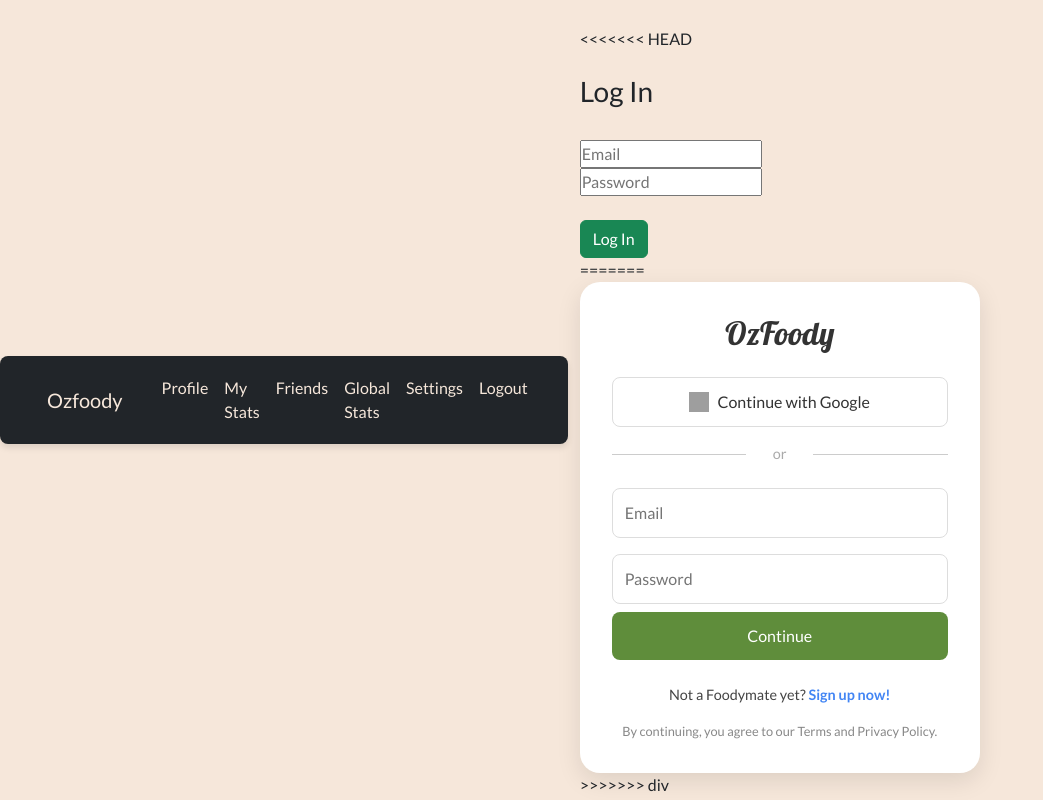
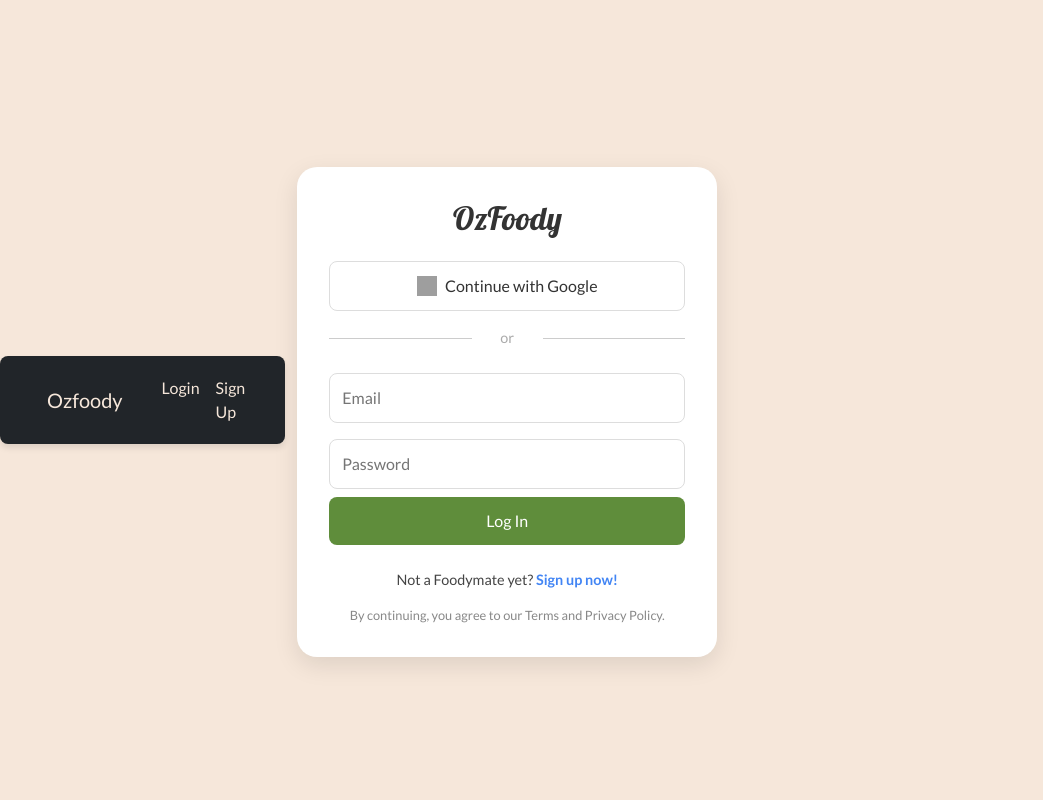
Before and after one commit to IanO7/CITS3403-Group-Project, a Flask app: page /login in a window 1280 px wide. Shown: the whole page, without its empty margins (0-1043 px from the left). Run offline with Flask 3, Linux system fonts and the light colour scheme; grey boxes are pictures that could not be loaded.

Commit message:
Refactor navigation and login/signup forms for improved user experience and functionality

```diff
--- a/app/templates/base.html
+++ b/app/templates/base.html
@@ -22,8 +22,8 @@
             <button class="navbar-toggler" type="button" data-bs-toggle="collapse" data-bs-target="#navbarNav" aria-controls="navbarNav" aria-expanded="false" aria-label="Toggle navigation">
                 <span class="navbar-toggler-icon"></span>
             </button>
-            <div class="collapse navbar-collapse" id="navbarNav">
-                <ul class="navbar-nav">
+            <ul class="navbar-nav ms-auto">
+                {% if session.get('user_id') %}
                   <li class="nav-item">
                       <a class="nav-link {% if request.endpoint == 'views.profile' %}active{% endif %}" href="{{ url_for('views.profile') }}">Profile</a>
                   </li>
@@ -42,8 +42,16 @@
                   <li class="nav-item">
                       <a class="nav-link" href="{{ url_for('auth.logout') }}">Logout</a>
                   </li>
+                {% else %}
+                  <li class="nav-item">
+                      <a class="nav-link" href="{{ url_for('auth.login') }}">Login</a>
+                  </li>
+                  <li class="nav-item">
+                      <a class="nav-link" href="{{ url_for('auth.sign_up') }}">Sign Up</a>
+                  </li>
+                {% endif %}
               </ul>
-            </div>
+
         </div>
     </nav>
     <div class="container mt-4">
--- a/app/templates/login.html
+++ b/app/templates/login.html
@@ -2,50 +2,73 @@
 {% block title %}Log In{% endblock %}
 
 {% block content %}
-<<<<<<< HEAD
-<form method="POST" class="mt-4">
-  <h3>Log In</h3><br>
-  <input name="email"    type="email"    placeholder="Email"    required><br>
-  <input name="password" type="password" placeholder="Password" required><br><br>
-  <button type="submit" class="btn btn-success">Log In</button>
-</form>
-=======
-  <!-- load Lato for body text (base.html already loads Lobster) -->
-  <link
-    href="https://fonts.googleapis.com/css2?family=Lato:wght@400;700&display=swap"
-    rel="stylesheet"
-  >
+<link href="https://fonts.googleapis.com/css2?family=Lato:wght@400;700&display=swap" rel="stylesheet">
 
-  <!-- inline CSS pulled from your standalone login.html -->
+<!-- Inline CSS to enhance the design -->
 <style>
   * {
     box-sizing: border-box;
     margin: 0;
     padding: 0;
   }
+
   body {
-      background: #F6E7DA;
+    background: #f6e7da;
     display: flex;
     justify-content: center;
     align-items: center;
     height: 100vh;
     font-family: 'Lato', sans-serif;
   }
+
   .login-container {
     background: white;
     padding: 2rem;
     border-radius: 1.25rem;
-      box-shadow: 0 8px 24px rgba(0,0,0,0.1);
+    box-shadow: 0 8px 24px rgba(0, 0, 0, 0.1);
     width: 100%;
-      max-width: 400px;
+    max-width: 420px;
     text-align: center;
   }
+
   .login-container h1 {
     font-size: 2rem;
     margin-bottom: 1.5rem;
     color: #333;
     font-family: 'Lobster', cursive;
   }
+
+  .login-form input {
+    width: 100%;
+    padding: 0.75rem;
+    margin: 0.5rem 0;
+    border: 1px solid #ddd;
+    border-radius: 0.5rem;
+    font-size: 1rem;
+    transition: border-color 0.3s ease;
+  }
+
+  .login-form input:focus {
+    outline: none;
+    border-color: #5f8d3b;
+  }
+
+  .login-form button {
+    width: 100%;
+    background: #5f8d3b;
+    color: white;
+    border: none;
+    padding: 0.75rem;
+    border-radius: 0.5rem;
+    font-size: 1rem;
+    cursor: pointer;
+    transition: background 0.3s ease;
+  }
+
+  .login-form button:hover {
+    background: #5e512b;
+  }
+
   .google-btn, .email-btn {
     background: #ffffff;
     color: #333;
@@ -62,20 +85,24 @@
     transition: background 0.3s ease;
     margin: 0.5rem 0;
   }
+
   .google-btn:hover, .email-btn:hover {
     background: #3367d6;
     color: white;
   }
+
   .google-icon {
     width: 20px;
     height: 20px;
   }
+
   .separator {
     margin: 1rem 0;
     font-size: 0.9rem;
     color: #aaa;
     position: relative;
   }
+
   .separator::before, .separator::after {
     content: '';
     position: absolute;
@@ -84,43 +111,26 @@
     height: 1px;
     background: #ccc;
   }
+
   .separator::before { left: 0; }
   .separator::after { right: 0; }
-    .login-form input {
-      width: 100%;
-      padding: 0.75rem;
-      margin: 0.5rem 0;
-      border: 1px solid #ddd;
-      border-radius: 0.5rem;
-      font-size: 1rem;
-    }
-    .login-form button {
-      width: 100%;
-      background: #5F8D3B;
-      color: white;
-      border: none;
-      padding: 0.75rem;
-      border-radius: 0.5rem;
-      font-size: 1rem;
-      cursor: pointer;
-      transition: background 0.3s ease;
-    }
-    .login-form button:hover {
-      background: #5E512B;
-    }
+
   .signup-line {
     margin-top: 1.5rem;
     font-size: 0.9rem;
     color: #444;
   }
+
   .signup-line a {
-      color: #4285F4;
+    color: #4285f4;
     text-decoration: none;
     font-weight: bold;
   }
+
   .signup-line a:hover {
     text-decoration: underline;
   }
+
   .footer {
     margin-top: 1rem;
     font-size: 0.8rem;
@@ -128,46 +138,27 @@
   }
 </style>
 
-  <!-- actual login UI -->
+<!-- Actual login UI -->
 <div class="login-container">
   <h1>OzFoody</h1>
 
   <!-- Google button (stub) -->
   <button class="google-btn" onclick="handleGoogleLogin()">
-      <img
-        class="google-icon"
-        src="https://www.svgrepo.com/show/475656/google-color.svg"
-        alt="Google Icon"
-      >
+    <img class="google-icon" src="https://www.svgrepo.com/show/475656/google-color.svg" alt="Google Icon">
     Continue with Google
   </button>
 
   <div class="separator">or</div>
 
-    <!-- email/password form -->
-    <form
-      class="login-form"
-      method="POST"
-      action="{{ url_for('auth.login') }}"
-    >
-      <input
-        name="email"
-        type="email"
-        placeholder="Email"
-        required
-      >
-      <input
-        name="password"
-        type="password"
-        placeholder="Password"
-        required
-      >
-      <button type="submit">Continue</button>
+  <!-- Email/password form -->
+  <form class="login-form" method="POST" action="{{ url_for('auth.login') }}">
+    <input name="email" type="email" placeholder="Email" required>
+    <input name="password" type="password" placeholder="Password" required>
+    <button type="submit">Log In</button>
   </form>
 
   <div class="signup-line">
-      Not a Foodymate yet?
-      <a href="{{ url_for('auth.sign_up') }}">Sign up now!</a>
+    Not a Foodymate yet? <a href="{{ url_for('auth.sign_up') }}">Sign up now!</a>
   </div>
 
   <div class="footer">
@@ -175,12 +166,11 @@
   </div>
 </div>
 
-  <!-- JS stubs -->
 <script>
   function handleGoogleLogin() {
-      // TODO: redirect to your OAuth endpoint
+    // TODO: Implement the Google OAuth flow
     alert("Redirecting to Google login...");
   }
 </script>
->>>>>>> div
+
 {% endblock %}
--- a/app/views.py
+++ b/app/views.py
@@ -23,7 +23,7 @@ def getReviews(user):
 def home():
     if session.get('user_id'):
         return redirect(url_for('views.profile'))
-    return redirect(url_for('auth.login'))
+    return redirect(url_for('views.landing'))
 
 @views.route('/landing')
 def landing():
```
Also changed, not shown: app/templates/sign_up.html (+95 -8 lines), instance/database.db. Lines whose indentation alone changed are shown as unchanged.
